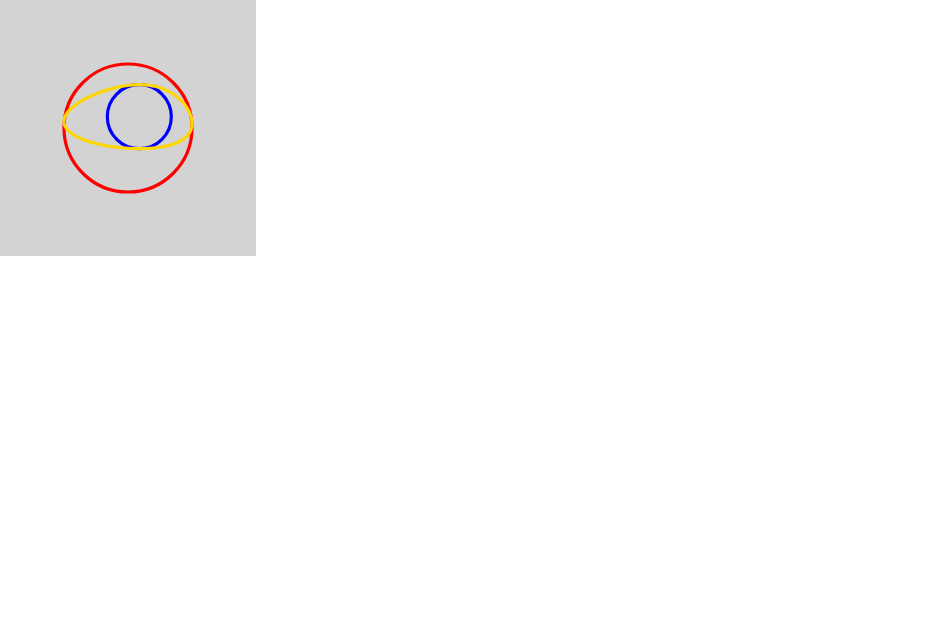
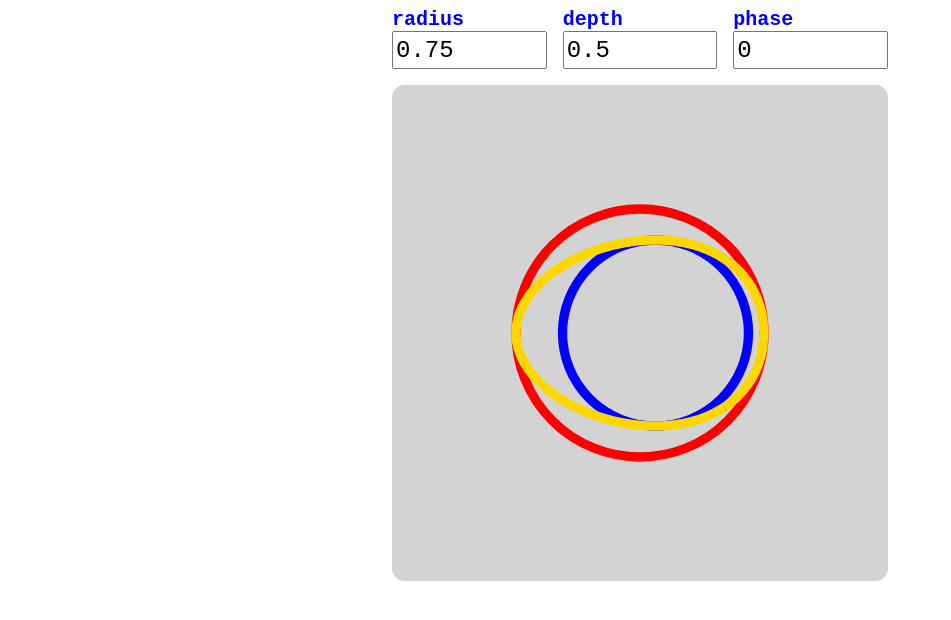
Before and after one commit to clumsycomputer/clumsy-website, a Next.js app: page /toys/loop-explorer in a window 1280 px wide. Shown: the top 620 px of the page, without its empty margins (0-951 px from the left). Built offline with nearby package versions, Linux system fonts and the light colour scheme.

Commit message:
feature(LoopExplorerPage): basic loop explorer

```diff
--- /dev/null
+++ b/components/pages/toys/loop-explorer/LoopExplorerPage.module.scss
@@ -0,0 +1,4 @@
+.pageContentContainer {
+  width: 100%;
+  max-width: 512px;
+}
--- a/components/pages/toys/loop-explorer/LoopExplorerPage.tsx
+++ b/components/pages/toys/loop-explorer/LoopExplorerPage.tsx
@@ -1,37 +1,82 @@
+import { useState } from "react";
+import { Page } from "../../../common/Page/Page";
 import { Graphic } from "./common/components/Graphic";
 import { Loop } from "./common/geometry/encodings";
-import { getLoopGeometry, getSubCircleGeometry } from "./common/geometry/loop";
+import { getLoopDiagramGeometry } from "./common/geometry/loop";
+import styles from "./LoopExplorerPage.module.scss";
 
 export interface LoopExplorerPageProps {}
 
 export function LoopExplorerPage(props: LoopExplorerPageProps) {
-  const {} = props;
-  const activeLoop: Loop = {
+  const [loopSubCircleState, setLoopSubCircleState] = useState<
+    Pick<Loop["subCircle"], "relativeRadius" | "relativeDepth"> & {
+      normalizedRelativePhase: number;
+    }
+  >({
+    relativeRadius: 0.75,
+    relativeDepth: 0.5,
+    normalizedRelativePhase: 0,
+  });
+  const { baseCircleGeometry, subCircleGeometry, loopGeometry } =
+    getLoopDiagramGeometry({
+      intersectionCircleCount: 256,
+      someLoop: {
         baseCircle: {
           radius: 1,
           center: [0, 0],
         },
         subCircle: {
-      relativeRadius: 0.5,
-      relativeDepth: 0.5,
-      relativePhase: Math.PI / 4,
+          ...loopSubCircleState,
+          relativePhase:
+            2 * Math.PI * loopSubCircleState.normalizedRelativePhase,
         },
-  };
-  const baseCircleGeometry = activeLoop.baseCircle;
-  const subCircleGeometry = getSubCircleGeometry({
-    someLoop: activeLoop,
-  });
-  const loopGeometry = getLoopGeometry({
-    intersectionCircleCount: 256,
-    someLoop: activeLoop,
-    precomputedGeometry: {
-      baseCircle: baseCircleGeometry,
-      subCircle: subCircleGeometry,
       },
     });
   return (
-    <div>
-      <div style={{ width: 256, height: 256 }}>
+    <Page
+      pageContentContainerClassname={styles.pageContentContainer}
+      accessibilityLabel={"loop explorer"}
+      pageTabTitle={"loop - clumsycomputer"}
+      pageDescription={"a fun little toy for building intuition about circles"}
+    >
+      <div
+        style={{
+          display: "flex",
+          flexDirection: "row",
+        }}
+      >
+        <NormalizedNumberField
+          fieldLabel={"radius"}
+          fieldValue={loopSubCircleState.relativeRadius}
+          onValueChange={(nextRelativeRadius) => {
+            setLoopSubCircleState((currentLoopSubCircleState) => ({
+              ...currentLoopSubCircleState,
+              relativeRadius: nextRelativeRadius,
+            }));
+          }}
+        />
+        <NormalizedNumberField
+          fieldLabel={"depth"}
+          fieldValue={loopSubCircleState.relativeDepth}
+          onValueChange={(nextRelativeDepth) => {
+            setLoopSubCircleState((currentLoopSubCircleState) => ({
+              ...currentLoopSubCircleState,
+              relativeDepth: nextRelativeDepth,
+            }));
+          }}
+        />
+        <NormalizedNumberField
+          fieldLabel={"phase"}
+          fieldValue={loopSubCircleState.normalizedRelativePhase}
+          onValueChange={(nextNormalizedRelativePhase) => {
+            setLoopSubCircleState((currentLoopSubCircleState) => ({
+              ...currentLoopSubCircleState,
+              normalizedRelativePhase: nextNormalizedRelativePhase,
+            }));
+          }}
+        />
+      </div>
+      <div style={{ padding: 8 }}>
         <Graphic
           viewAspectRatio={[1, 1]}
           clientSpace={[
@@ -39,10 +84,18 @@ export function LoopExplorerPage(props: LoopExplorerPageProps) {
             [-2, 2],
           ]}
         >
-          <rect fill={"lightgray"} x={-2} width={4} y={-2} height={4} />
+          <rect
+            fill={"lightgray"}
+            x={-2}
+            width={4}
+            y={-2}
+            height={4}
+            rx={0.1}
+            ry={0.1}
+          />
           <circle
             stroke={"red"}
-            strokeWidth={0.05}
+            strokeWidth={0.075}
             fillOpacity={0}
             r={baseCircleGeometry.radius}
             cx={baseCircleGeometry.center[0]}
@@ -50,7 +103,7 @@ export function LoopExplorerPage(props: LoopExplorerPageProps) {
           />
           <circle
             stroke={"blue"}
-            strokeWidth={0.05}
+            strokeWidth={0.075}
             fillOpacity={0}
             r={subCircleGeometry.radius}
             cx={subCircleGeometry.center[0]}
@@ -58,7 +111,7 @@ export function LoopExplorerPage(props: LoopExplorerPageProps) {
           />
           <polygon
             stroke={"gold"}
-            strokeWidth={0.05}
+            strokeWidth={0.075}
             fillOpacity={0}
             points={loopGeometry
               .map((someLoopPoint) => `${someLoopPoint[0]},${someLoopPoint[1]}`)
@@ -66,6 +119,48 @@ export function LoopExplorerPage(props: LoopExplorerPageProps) {
           />
         </Graphic>
       </div>
+    </Page>
+  );
+}
+
+interface NormalizedNumberFieldProps {
+  fieldLabel: string;
+  fieldValue: number;
+  onValueChange: (nextFieldValue: number) => void;
+}
+
+function NormalizedNumberField(props: NormalizedNumberFieldProps) {
+  const { fieldLabel, fieldValue, onValueChange } = props;
+  return (
+    <div
+      style={{
+        flexGrow: 1,
+        flexBasis: 64,
+        display: "flex",
+        flexDirection: "column",
+        padding: 8,
+      }}
+    >
+      <label style={{ fontWeight: "bold", fontSize: 20, color: "blue" }}>
+        {fieldLabel}
+      </label>
+      <input
+        style={{ height: 32, fontSize: 24 }}
+        type={"number"}
+        min={0}
+        max={1}
+        step={1 / 50}
+        value={fieldValue}
+        onChange={(someChangeEvent) => {
+          const inputValue = someChangeEvent.target.value;
+          const massagedInputValue = inputValue.startsWith("0.")
+            ? inputValue
+            : /^[0-9]+/.test(inputValue)
+            ? `0.${Number(inputValue)}`
+            : "0";
+          onValueChange(Number(massagedInputValue));
+        }}
+      />
     </div>
   );
 }
--- a/components/pages/toys/loop-explorer/common/geometry/loop.ts
+++ b/components/pages/toys/loop-explorer/common/geometry/loop.ts
@@ -5,6 +5,74 @@ import {
   getDistanceBetweenPoints,
   getNormalizedAngle,
 } from "./general";
+
+export interface GetLoopDiagramGeometryApi
+  extends Pick<GetLoopGeometryApi, "someLoop" | "intersectionCircleCount"> {
+  someLoop: Loop;
+  intersectionCircleCount: number;
+}
+
+export function getLoopDiagramGeometry(api: GetLoopDiagramGeometryApi) {
+  const { someLoop, intersectionCircleCount } = api;
+  const baseCircleGeometry = someLoop.baseCircle;
+  const subCircleGeometry = getSubCircleGeometry({
+    someLoop,
+  });
+  const loopGeometry = getLoopGeometry({
+    someLoop,
+    intersectionCircleCount,
+    precomputedGeometry: {
+      baseCircle: baseCircleGeometry,
+      subCircle: subCircleGeometry,
+    },
+  });
+  return {
+    baseCircleGeometry,
+    subCircleGeometry,
+    loopGeometry,
+  };
+}
+
+export interface GetSubCircleGeometryApi {
+  someLoop: Loop;
+}
+
+export function getSubCircleGeometry(api: GetSubCircleGeometryApi): Circle {
+  const { someLoop } = api;
+  const adjustedLoop: Loop = {
+    baseCircle: someLoop.baseCircle,
+    subCircle: {
+      relativeRadius:
+        someLoop.subCircle.relativeRadius === 1
+          ? 0.9999999
+          : someLoop.subCircle.relativeRadius === 0
+          ? 0.0000001
+          : someLoop.subCircle.relativeRadius,
+      relativeDepth:
+        someLoop.subCircle.relativeDepth === 0
+          ? 0.0000001
+          : someLoop.subCircle.relativeDepth === 1
+          ? 0.9999999
+          : someLoop.subCircle.relativeDepth,
+      relativePhase: someLoop.subCircle.relativePhase,
+    },
+  };
+  const subCircleRadius =
+    adjustedLoop.subCircle.relativeRadius * adjustedLoop.baseCircle.radius;
+  const maxSubCircleDepth = adjustedLoop.baseCircle.radius - subCircleRadius;
+  const subCircleDepth =
+    adjustedLoop.subCircle.relativeDepth * maxSubCircleDepth;
+  const subCircleCenter: Point = [
+    subCircleDepth * Math.cos(adjustedLoop.subCircle.relativePhase) +
+      adjustedLoop.baseCircle.center[0],
+    subCircleDepth * Math.sin(adjustedLoop.subCircle.relativePhase) +
+      adjustedLoop.baseCircle.center[1],
+  ];
+  return {
+    radius: subCircleRadius,
+    center: subCircleCenter,
+  };
+}
 
 export interface GetLoopGeometryApi {
   someLoop: Loop;
@@ -231,44 +299,3 @@ function getBaseIntersectionAngleBase(
     )
   );
 }
-
-export interface GetSubCircleGeometryApi {
-  someLoop: Loop;
-}
-
-export function getSubCircleGeometry(api: GetSubCircleGeometryApi): Circle {
-  const { someLoop } = api;
-  const adjustedLoop: Loop = {
-    baseCircle: someLoop.baseCircle,
-    subCircle: {
-      relativeRadius:
-        someLoop.subCircle.relativeRadius === 1
-          ? 0.9999999
-          : someLoop.subCircle.relativeRadius === 0
-          ? 0.0000001
-          : someLoop.subCircle.relativeRadius,
-      relativeDepth:
-        someLoop.subCircle.relativeDepth === 0
-          ? 0.0000001
-          : someLoop.subCircle.relativeDepth === 1
-          ? 0.9999999
-          : someLoop.subCircle.relativeDepth,
-      relativePhase: someLoop.subCircle.relativePhase,
-    },
-  };
-  const subCircleRadius =
-    adjustedLoop.subCircle.relativeRadius * adjustedLoop.baseCircle.radius;
-  const maxSubCircleDepth = adjustedLoop.baseCircle.radius - subCircleRadius;
-  const subCircleDepth =
-    adjustedLoop.subCircle.relativeDepth * maxSubCircleDepth;
-  const subCircleCenter: Point = [
-    subCircleDepth * Math.cos(adjustedLoop.subCircle.relativePhase) +
-      adjustedLoop.baseCircle.center[0],
-    subCircleDepth * Math.sin(adjustedLoop.subCircle.relativePhase) +
-      adjustedLoop.baseCircle.center[1],
-  ];
-  return {
-    radius: subCircleRadius,
-    center: subCircleCenter,
-  };
-}
```
Lines whose indentation alone changed are shown as unchanged.
